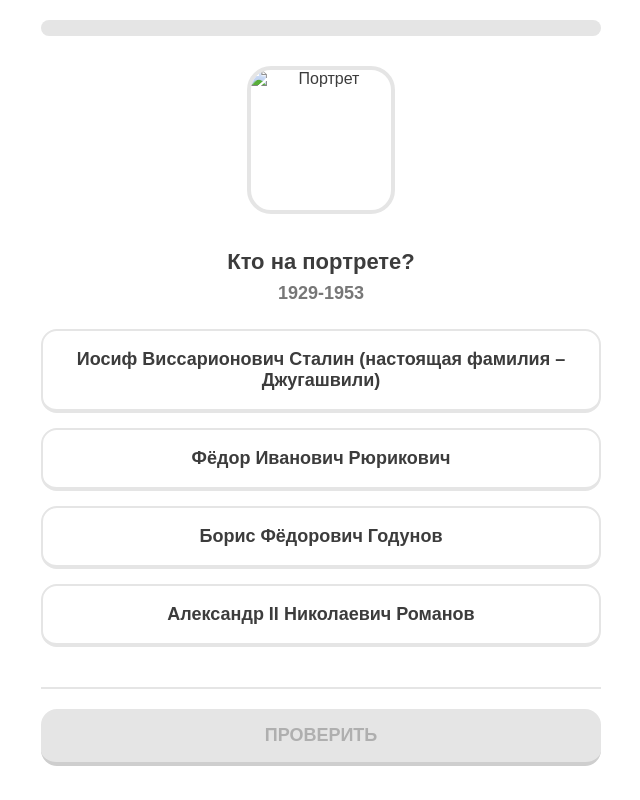
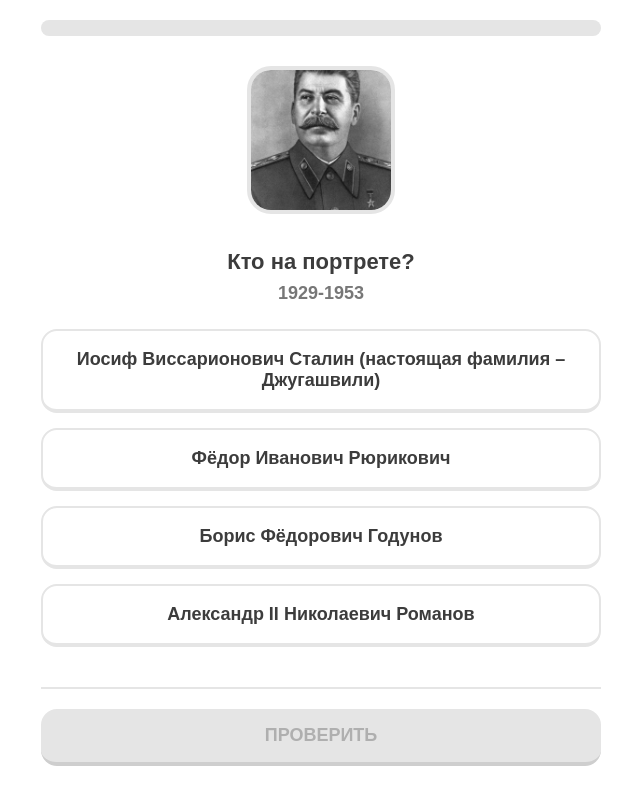
Before and after one commit to 6e6f303216/history-quiz, a plain HTML site: page index.html in a window 1280 px wide. Shown: the whole page, without its empty margins (319-959 px from the left). Drawn offline with Linux system fonts and the light colour scheme.

Commit message:
jpg -> png

```diff
--- a/index.html
+++ b/index.html
@@ -231,41 +231,41 @@
         {"date": "1993", "event": "принятие конституции Российской Федерации"},
 
         // Личности
-{"name": "Иван III Васильевич Рюрикович", "years": "1462-1505", "image": "images/image1.jpg"},
-        {"name": "Василий III Иванович Рюрикович", "years": "1505-1533", "image": "images/image2.jpg"},
-        {"name": "Иван IV Васильевич Рюрикович", "years": "1533-1584", "image": "images/image3.jpg"},
-        {"name": "Фёдор Иванович Рюрикович", "years": "1584-1598", "image": "images/image4.jpg"},
-        {"name": "Борис Фёдорович Годунов", "years": "1598-1605", "image": "images/image5.jpg"},
-        {"name": "Лжедмитрий I (настоящая личность – Григорий Отрепьев)", "years": "1605-1606", "image": "images/image6.jpg"},
-        {"name": "Василий IV Иванович Шуйский", "years": "1606-1610", "image": "images/image7.jpg"},
-        {"name": "Михаил Фёдорович Романов", "years": "1613-1645", "image": "images/image8.jpg"},
-        {"name": "Алексей Михайлович Романов", "years": "1645-1676", "image": "images/image9.jpg"},
-        {"name": "Фёдор III Алексеевич Романов", "years": "1676-1682", "image": "images/image10.jpg"},
-        {"name": "Иван V Алексеевич Романов", "years": "1682-1696", "image": "images/image11.jpg"},
-        {"name": "Пётр I Алексеевич Романов", "years": "1682-1725", "image": "images/image12.jpg"},
-        {"name": "Екатерина I Алексеевна Михайлова (настоящее имя – Марта Самуиловна Скавронская)", "years": "1725-1727", "image": "images/image13.jpg"},
-        {"name": "Пётр II Алексеевич Романов", "years": "1727-1730", "image": "images/image14.jpg"},
-        {"name": "Анна Иоанновна Романова", "years": "1730-1740", "image": "images/image15.jpg"},
-        {"name": "Иван VI Антонович", "years": "1740-1741", "image": "images/image16.jpg"},
-        {"name": "Елизавета Петровна Романова", "years": "1741-1761", "image": "images/image17.jpg"},
-        {"name": "Пётр III Фёдорович (настоящее имя – Карл Пётр Ульрих Гольштейн Готторпский)", "years": "1761-1762", "image": "images/image18.jpg"},
-        {"name": "Екатерина II Алексеевна Романова (настоящее имя – София Августа Фредерика Ангальт-Цербстская)", "years": "1762-1796", "image": "images/image19.jpg"},
-        {"name": "Павел I Петрович Романов", "years": "1796-1801", "image": "images/image20.jpg"},
-        {"name": "Александр I Павлович Романов", "years": "1801-1825", "image": "images/image21.jpg"},
-        {"name": "Николай I Павлович Романов", "years": "1825-1855", "image": "images/image22.jpg"},
-        {"name": "Александр II Николаевич Романов", "years": "1855-1881", "image": "images/image23.jpg"},
-        {"name": "Александр III Александрович Романов", "years": "1881-1894", "image": "images/image24.jpg"},
-        {"name": "Николай II Александрович Романов", "years": "1894-1917", "image": "images/image25.jpg"},
-        {"name": "Владимир Ильич Ленин (настоящая фамилия – Ульянов)", "years": "1917-1924", "image": "images/image26.jpg"},
-        {"name": "Иосиф Виссарионович Сталин (настоящая фамилия – Джугашвили)", "years": "1929-1953", "image": "images/image27.jpg"},
-        {"name": "Никита Сергеевич Хрущёв", "years": "1957-1964", "image": "images/image28.jpg"},
-        {"name": "Леонид Ильич Брежнев", "years": "1964-1982", "image": "images/image29.jpg"},
-        {"name": "Юрий Владимирович Андропов", "years": "1982-1984", "image": "images/image30.jpg"},
-        {"name": "Константин Устинович Черненко", "years": "1984-1985", "image": "images/image31.jpg"},
-        {"name": "Михаил Сергеевич Горбачёв", "years": "1985-1991", "image": "images/image32.jpg"},
-        {"name": "Борис Николаевич Ельцин", "years": "1991-1999", "image": "images/image33.jpg"},
-        {"name": "Путин Владимир Владимирович", "years": "2000-2008, 2012 – по сей день", "image": "images/image34.jpg"},
-        {"name": "Дмитрий Анатольевич Медведев", "years": "2008-2012", "image": "images/image35.jpg"}
+{"name": "Иван III Васильевич Рюрикович", "years": "1462-1505", "image": "images/image1.png"},
+        {"name": "Василий III Иванович Рюрикович", "years": "1505-1533", "image": "images/image2.png"},
+        {"name": "Иван IV Васильевич Рюрикович", "years": "1533-1584", "image": "images/image3.png"},
+        {"name": "Фёдор Иванович Рюрикович", "years": "1584-1598", "image": "images/image4.png"},
+        {"name": "Борис Фёдорович Годунов", "years": "1598-1605", "image": "images/image5.png"},
+        {"name": "Лжедмитрий I (настоящая личность – Григорий Отрепьев)", "years": "1605-1606", "image": "images/image6.png"},
+        {"name": "Василий IV Иванович Шуйский", "years": "1606-1610", "image": "images/image7.png"},
+        {"name": "Михаил Фёдорович Романов", "years": "1613-1645", "image": "images/image8.png"},
+        {"name": "Алексей Михайлович Романов", "years": "1645-1676", "image": "images/image9.png"},
+        {"name": "Фёдор III Алексеевич Романов", "years": "1676-1682", "image": "images/image10.png"},
+        {"name": "Иван V Алексеевич Романов", "years": "1682-1696", "image": "images/image11.png"},
+        {"name": "Пётр I Алексеевич Романов", "years": "1682-1725", "image": "images/image12.png"},
+        {"name": "Екатерина I Алексеевна Михайлова (настоящее имя – Марта Самуиловна Скавронская)", "years": "1725-1727", "image": "images/image13.png"},
+        {"name": "Пётр II Алексеевич Романов", "years": "1727-1730", "image": "images/image14.png"},
+        {"name": "Анна Иоанновна Романова", "years": "1730-1740", "image": "images/image15.png"},
+        {"name": "Иван VI Антонович", "years": "1740-1741", "image": "images/image16.png"},
+        {"name": "Елизавета Петровна Романова", "years": "1741-1761", "image": "images/image17.png"},
+        {"name": "Пётр III Фёдорович (настоящее имя – Карл Пётр Ульрих Гольштейн Готторпский)", "years": "1761-1762", "image": "images/image18.png"},
+        {"name": "Екатерина II Алексеевна Романова (настоящее имя – София Августа Фредерика Ангальт-Цербстская)", "years": "1762-1796", "image": "images/image19.png"},
+        {"name": "Павел I Петрович Романов", "years": "1796-1801", "image": "images/image20.png"},
+        {"name": "Александр I Павлович Романов", "years": "1801-1825", "image": "images/image21.png"},
+        {"name": "Николай I Павлович Романов", "years": "1825-1855", "image": "images/image22.png"},
+        {"name": "Александр II Николаевич Романов", "years": "1855-1881", "image": "images/image23.png"},
+        {"name": "Александр III Александрович Романов", "years": "1881-1894", "image": "images/image24.png"},
+        {"name": "Николай II Александрович Романов", "years": "1894-1917", "image": "images/image25.png"},
+        {"name": "Владимир Ильич Ленин (настоящая фамилия – Ульянов)", "years": "1917-1924", "image": "images/image26.png"},
+        {"name": "Иосиф Виссарионович Сталин (настоящая фамилия – Джугашвили)", "years": "1929-1953", "image": "images/image27.png"},
+        {"name": "Никита Сергеевич Хрущёв", "years": "1957-1964", "image": "images/image28.png"},
+        {"name": "Леонид Ильич Брежнев", "years": "1964-1982", "image": "images/image29.png"},
+        {"name": "Юрий Владимирович Андропов", "years": "1982-1984", "image": "images/image30.png"},
+        {"name": "Константин Устинович Черненко", "years": "1984-1985", "image": "images/image31.png"},
+        {"name": "Михаил Сергеевич Горбачёв", "years": "1985-1991", "image": "images/image32.png"},
+        {"name": "Борис Николаевич Ельцин", "years": "1991-1999", "image": "images/image33.png"},
+        {"name": "Путин Владимир Владимирович", "years": "2000-2008, 2012 – по сей день", "image": "images/image34.png"},
+        {"name": "Дмитрий Анатольевич Медведев", "years": "2008-2012", "image": "images/image35.png"}
     ];
 
     const totalQuestions = 5;
```
